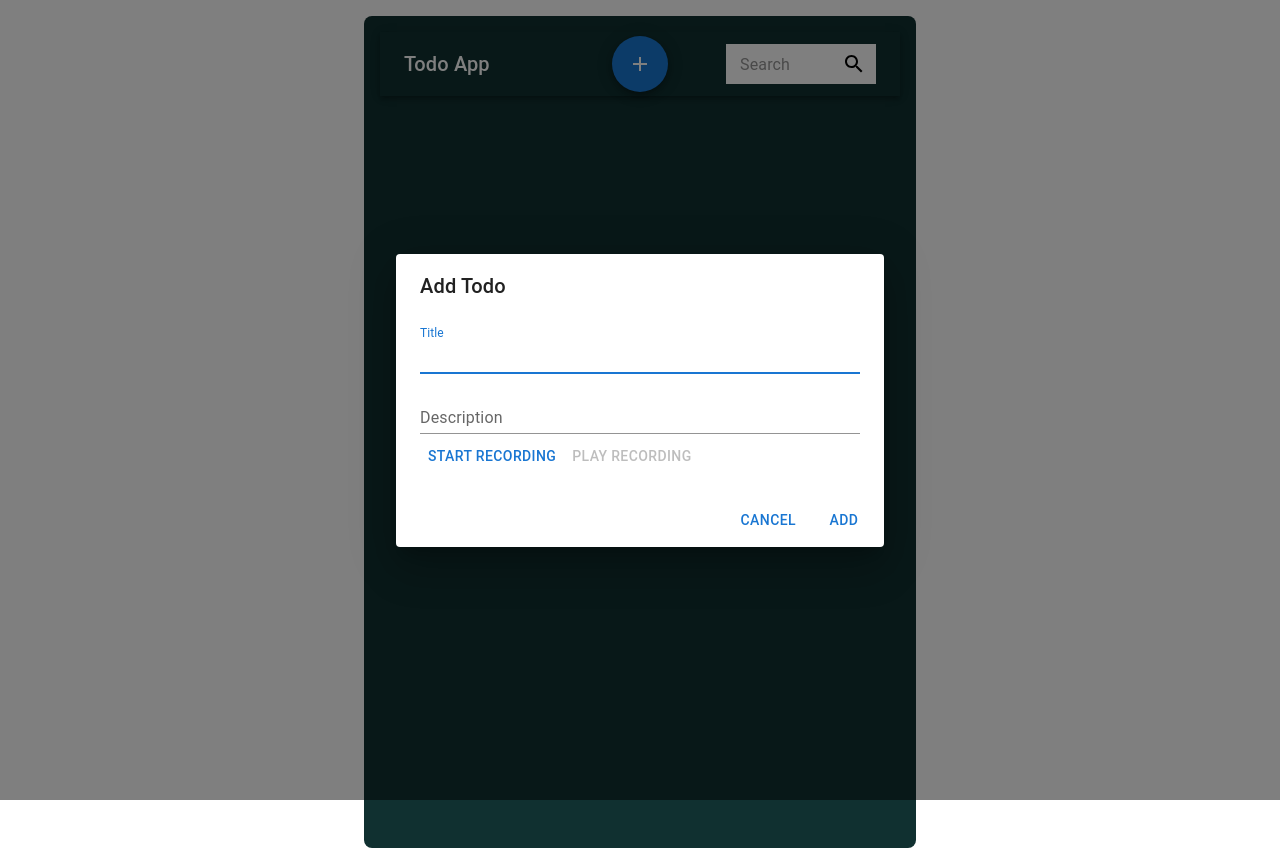
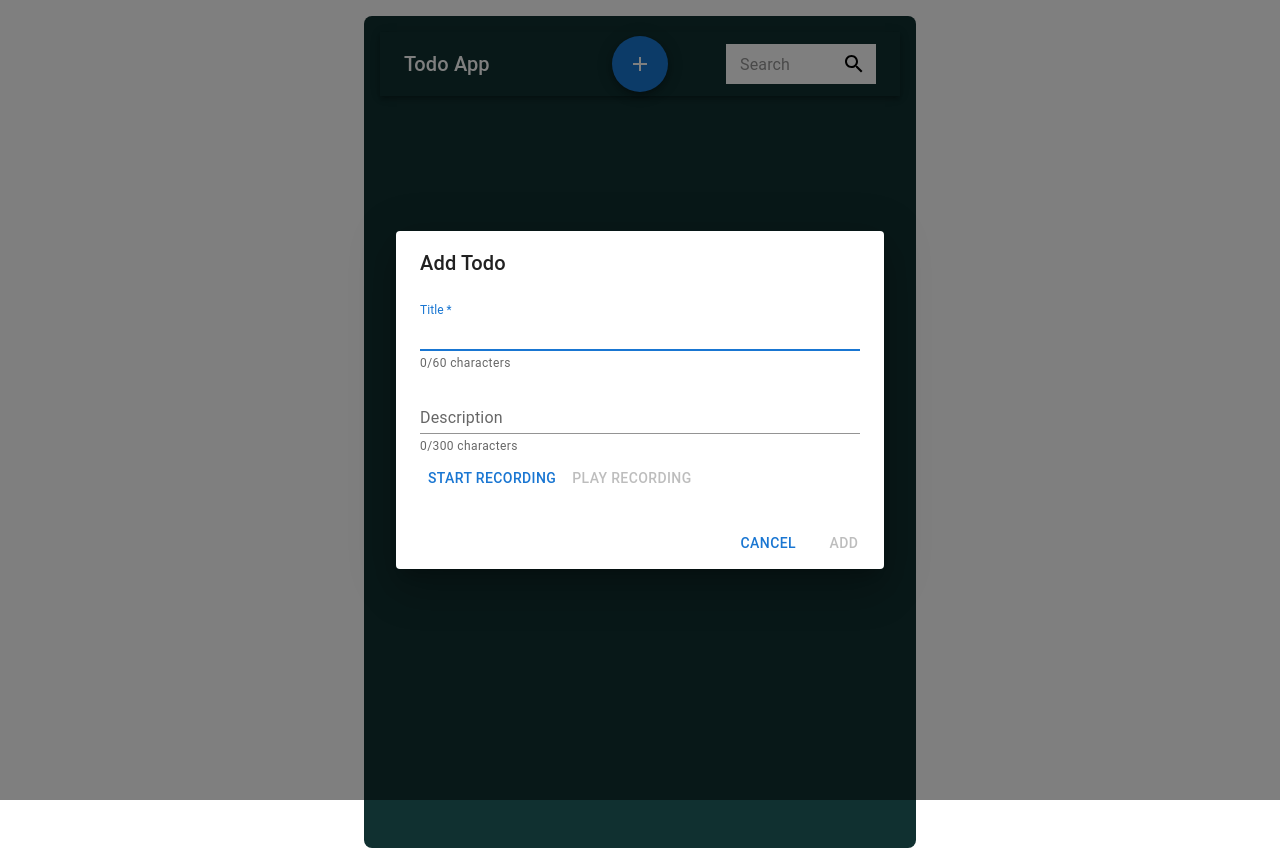
Before and after one commit to UmarFarooq361/Todo_React_App, a React (Vite) app: page / in a window 1280 px wide. Both pictures are taken after a click on the button 640 px from the left and 64 px from the top of the page. Built offline with nearby package versions, Linux system fonts and the light colour scheme.

Commit message:
Added required on title and disable the add update button if title is empty

```diff
--- a/src/components/AddTodoDialog.tsx
+++ b/src/components/AddTodoDialog.tsx
@@ -22,6 +22,9 @@ const AddTodoDialog: React.FC<AddTodoDialogProps> = ({ open, onClose, onAdd }) =
     onClose();
   };
 
+  const titleLimit = 60;
+  const descriptionLimit = 300;
+
   return (
     <Dialog open={open} onClose={onClose}>
       <DialogTitle>Add Todo</DialogTitle>
@@ -30,11 +33,14 @@ const AddTodoDialog: React.FC<AddTodoDialogProps> = ({ open, onClose, onAdd }) =
           autoFocus
           margin="dense"
           label="Title"
+          required
           type="text"
           fullWidth
           variant="standard"
           value={title}
           onChange={(e) => setTitle(e.target.value)}
+          inputProps={{ maxLength: titleLimit }}
+          helperText={`${title.length}/${titleLimit} characters`}
         />
         <TextField
           margin="dense"
@@ -44,12 +50,14 @@ const AddTodoDialog: React.FC<AddTodoDialogProps> = ({ open, onClose, onAdd }) =
           variant="standard"
           value={description}
           onChange={(e) => setDescription(e.target.value)}
+          inputProps={{ maxLength: descriptionLimit }}
+          helperText={`${description.length}/${descriptionLimit} characters`}
         />
         <VoiceRecorder onRecord={(blob) => setVoiceNote(blob)} />
       </DialogContent>
       <DialogActions>
         <Button onClick={onClose}>Cancel</Button>
-        <Button onClick={handleAdd}>Add</Button>
+        <Button onClick={handleAdd} disabled={!title.trim()}>Add</Button>
       </DialogActions>
     </Dialog>
   );
--- a/src/components/EditTodoDialog.tsx
+++ b/src/components/EditTodoDialog.tsx
@@ -1,5 +1,5 @@
-import React, { useState } from 'react';
-import { Dialog, DialogTitle, DialogContent, TextField, Button, DialogActions } from '@mui/material';
+import React, { useState, useEffect } from 'react';
+import { Dialog, DialogTitle, DialogContent, TextField, Button, DialogActions, Box, Typography } from '@mui/material';
 import { Todo } from '../types';
 import VoiceRecorder from './VoiceRecorder';
 
@@ -11,9 +11,17 @@ interface EditTodoDialogProps {
 }
 
 const EditTodoDialog: React.FC<EditTodoDialogProps> = ({ open, todo, onClose, onUpdate }) => {
-  const [title, setTitle] = useState(todo?.title || '');
-  const [description, setDescription] = useState(todo?.description || '');
-  const [voiceNote, setVoiceNote] = useState<Blob | undefined>(todo?.voiceNote);
+  const [title, setTitle] = useState('');
+  const [description, setDescription] = useState('');
+  const [voiceNote, setVoiceNote] = useState<Blob | undefined>(undefined);
+
+  useEffect(() => {
+    if (todo) {
+      setTitle(todo.title);
+      setDescription(todo.description);
+      setVoiceNote(todo.voiceNote);
+    }
+  }, [todo]);
 
   const handleUpdate = () => {
     if (todo) {
@@ -21,6 +29,9 @@ const EditTodoDialog: React.FC<EditTodoDialogProps> = ({ open, todo, onClose, on
       onClose();
     }
   };
+
+  const titleLimit = 60;
+  const descriptionLimit = 300;
 
   return (
     <Dialog open={open} onClose={onClose}>
@@ -30,9 +41,12 @@ const EditTodoDialog: React.FC<EditTodoDialogProps> = ({ open, todo, onClose, on
           autoFocus
           margin="dense"
           label="Title"
+          required
           fullWidth
           value={title}
           onChange={(e) => setTitle(e.target.value)}
+          inputProps={{ maxLength: titleLimit }}
+          helperText={`${title.length}/${titleLimit} characters`}
         />
         <TextField
           margin="dense"
@@ -40,12 +54,14 @@ const EditTodoDialog: React.FC<EditTodoDialogProps> = ({ open, todo, onClose, on
           fullWidth
           value={description}
           onChange={(e) => setDescription(e.target.value)}
+          inputProps={{ maxLength: descriptionLimit }}
+          helperText={`${description.length}/${descriptionLimit} characters`}
         />
         <VoiceRecorder onRecord={(blob) => setVoiceNote(blob)} existingRecording={voiceNote} />
       </DialogContent>
       <DialogActions>
         <Button onClick={onClose}>Cancel</Button>
-        <Button onClick={handleUpdate}>Update</Button>
+        <Button onClick={handleUpdate} disabled={!title.trim()}>Update</Button>
       </DialogActions>
     </Dialog>
   );
```
